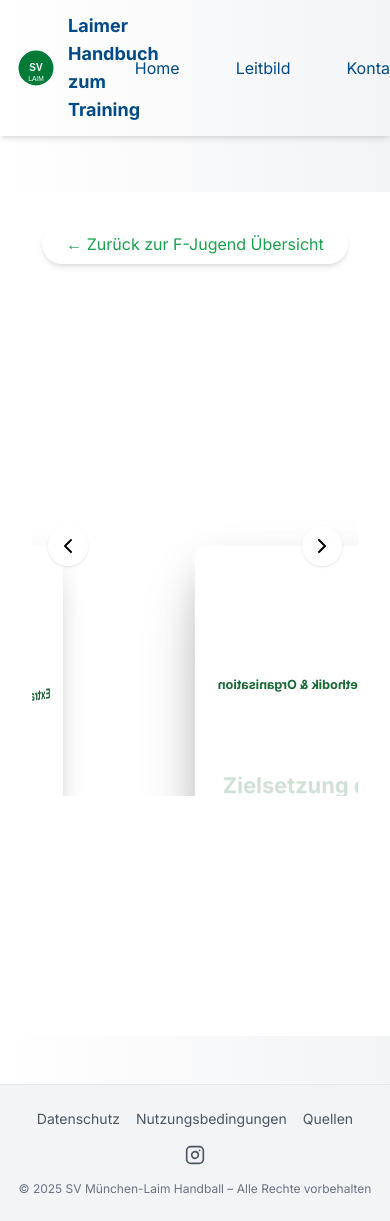
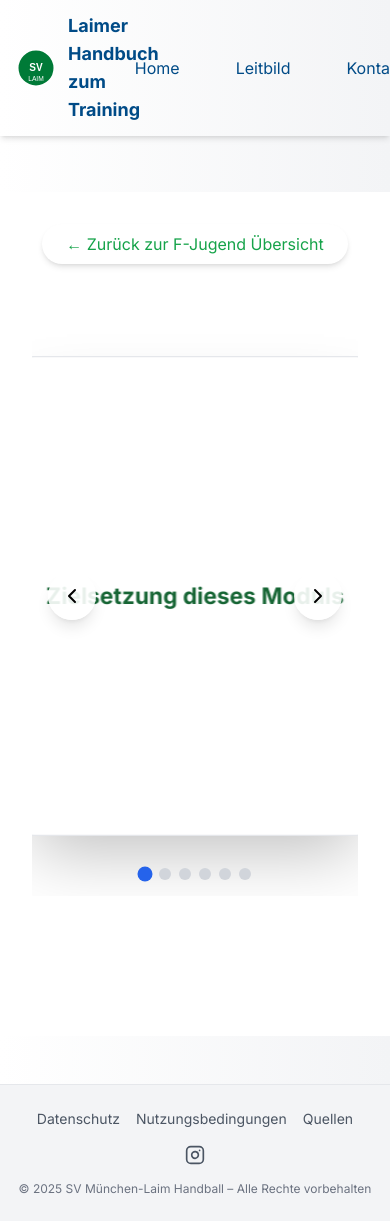
Before and after one commit to OGCoach23/Handbuch-Ausbildung, a React (Vite) app: page /f-jugend-m1 in a window 390 px wide. Built offline with nearby package versions, Linux system fonts and the light colour scheme.

Commit message:
F-Jugend Modul 1 Karussell komplett überarbeitet: 3D-Effekte, responsive Design, bessere Performance und UX verbessert

```diff
--- a/src/pages/f-jugend-m1.jsx
+++ b/src/pages/f-jugend-m1.jsx
@@ -81,88 +81,125 @@ export default function Modul1FJugend() {
         ← Zurück zur F-Jugend Übersicht
       </Link>
 
-      {/* Karussell */}
-      <div className="relative w-full h-[500px] flex items-center justify-center overflow-hidden">
+      {/* Karussell Container */}
+      <div className="relative w-full max-w-6xl h-[600px] flex items-center justify-center overflow-hidden">
         {/* Pfeil links */}
         <button
           onClick={rotateLeft}
-          className="absolute left-4 z-10 bg-white/80 rounded-full p-2 shadow hover:bg-blue-500 hover:text-white transition-colors"
+          className="absolute left-4 z-20 bg-white/90 rounded-full p-3 shadow-lg hover:bg-blue-500 hover:text-white transition-all duration-300"
         >
           <ChevronLeft size={24} />
         </button>
 
-        {/* Karten im Kreis */}
-        <div className="relative w-[800px] h-[400px]" style={{ perspective: "1500px" }}>
+        {/* Karten im 3D-Kreis */}
+        <div className="relative w-full h-full flex items-center justify-center">
+          <div
+            className="relative w-[600px] h-[500px]"
+            style={{
+              perspective: "1200px",
+              transformStyle: "preserve-3d"
+            }}
+          >
             {cardsData.map((card, index) => {
               const offset = (index - currentIndex + cardsData.length) % cardsData.length;
               const angle = (360 / cardsData.length) * offset;
+              const radius = 250; // Radius des Kreises
               const isFront = offset === 0;
+              const isVisible = offset <= 2 || offset >= cardsData.length - 2; // Nur sichtbare Karten rendern
+
+              if (!isVisible) return null;
 
               return (
                 <motion.div
                   key={index}
-                className={`absolute top-1/2 left-1/2 w-[250px] h-[350px] rounded-xl shadow-2xl flex items-center justify-center text-center cursor-pointer ${
-                  card.highlight ? "border-4 border-yellow-300" : ""
+                  className={`absolute top-1/2 left-1/2 w-[280px] h-[380px] rounded-xl shadow-2xl flex items-center justify-center text-center cursor-pointer transform-gpu ${
+                    card.highlight ? "border-4 border-yellow-400" : "border border-gray-200"
                   }`}
                   style={{
-                  backgroundColor: "rgba(255,255,255,0.8)",
+                    backgroundColor: "rgba(255,255,255,0.95)",
                     color: "#166534",
-                  transform: `rotateY(${angle}deg) translateZ(400px)`,
+                    transform: `translate(-50%, -50%) rotateY(${angle}deg) translateZ(${radius}px)`,
+                    backfaceVisibility: "hidden",
+                    zIndex: isFront ? 10 : 5 - Math.abs(offset),
                   }}
                   whileHover={{
-                  backgroundColor: "#005baa",
-                  color: "#ffffff",
-                  scale: isFront ? 1.05 : 1,
+                    backgroundColor: isFront ? "#005baa" : "rgba(255,255,255,0.98)",
+                    color: isFront ? "#ffffff" : "#166534",
+                    scale: isFront ? 1.05 : 1.02,
+                    zIndex: 15,
                   }}
-                transition={{ duration: 0.5 }}
+                  transition={{
+                    duration: 0.6,
+                    ease: "easeInOut"
+                  }}
                   onClick={() => isFront && setSelectedCard(card)}
                 >
-                <h3 className="font-bold px-2">{card.title}</h3>
+                  <div className="p-4">
+                    <h3 className="font-bold text-lg leading-tight">{card.title}</h3>
+                  </div>
                 </motion.div>
               );
             })}
+          </div>
         </div>
 
         {/* Pfeil rechts */}
         <button
           onClick={rotateRight}
-          className="absolute right-4 z-10 bg-white/80 rounded-full p-2 shadow hover:bg-blue-500 hover:text-white transition-colors"
+          className="absolute right-4 z-20 bg-white/90 rounded-full p-3 shadow-lg hover:bg-blue-500 hover:text-white transition-all duration-300"
         >
           <ChevronRight size={24} />
         </button>
+
+        {/* Indikator für aktuelle Position */}
+        <div className="absolute bottom-4 left-1/2 transform -translate-x-1/2 flex space-x-2 z-20">
+          {cardsData.map((_, index) => (
+            <button
+              key={index}
+              onClick={() => setCurrentIndex(index)}
+              className={`w-3 h-3 rounded-full transition-all duration-300 ${
+                index === currentIndex
+                  ? "bg-blue-600 scale-125"
+                  : "bg-gray-300 hover:bg-gray-400"
+              }`}
+            />
+          ))}
+        </div>
       </div>
 
       {/* Ausgewählte Karte im Vordergrund */}
       <AnimatePresence>
         {selectedCard && (
           <motion.div
-            className="fixed inset-0 bg-black/50 flex items-center justify-center z-50"
+            className="fixed inset-0 bg-black/60 flex items-center justify-center z-50 p-4"
             initial={{ opacity: 0 }}
             animate={{ opacity: 1 }}
             exit={{ opacity: 0 }}
+            onClick={() => setSelectedCard(null)}
           >
             <motion.div
               className="bg-white rounded-xl p-8 max-w-2xl w-full shadow-2xl overflow-y-auto max-h-[80vh]"
-              initial={{ scale: 0.8, opacity: 0 }}
-              animate={{ scale: 1, opacity: 1 }}
-              exit={{ scale: 0.8, opacity: 0 }}
+              initial={{ scale: 0.8, opacity: 0, y: 50 }}
+              animate={{ scale: 1, opacity: 1, y: 0 }}
+              exit={{ scale: 0.8, opacity: 0, y: 50 }}
               transition={{ duration: 0.3 }}
+              onClick={(e) => e.stopPropagation()}
             >
               <h2
-                className={`text-2xl font-bold mb-4 ${
-                  selectedCard.highlight ? "text-yellow-500" : "text-green-600"
+                className={`text-2xl font-bold mb-6 ${
+                  selectedCard.highlight ? "text-yellow-600" : "text-green-600"
                 }`}
               >
                 {selectedCard.title}
               </h2>
-              <ul className="list-disc pl-6 space-y-2 text-gray-700">
+              <ul className="list-disc pl-6 space-y-3 text-gray-700 text-lg">
                 {selectedCard.content.map((item, i) => (
-                  <li key={i}>{item}</li>
+                  <li key={i} className="leading-relaxed">{item}</li>
                 ))}
               </ul>
               <button
                 onClick={() => setSelectedCard(null)}
-                className="mt-6 px-4 py-2 bg-green-600 text-white rounded hover:bg-blue-600 transition-colors"
+                className="mt-8 px-6 py-3 bg-green-600 text-white rounded-lg hover:bg-blue-600 transition-colors duration-300 font-medium"
               >
                 Schließen
               </button>
```
Lines whose indentation alone changed are shown as unchanged.
